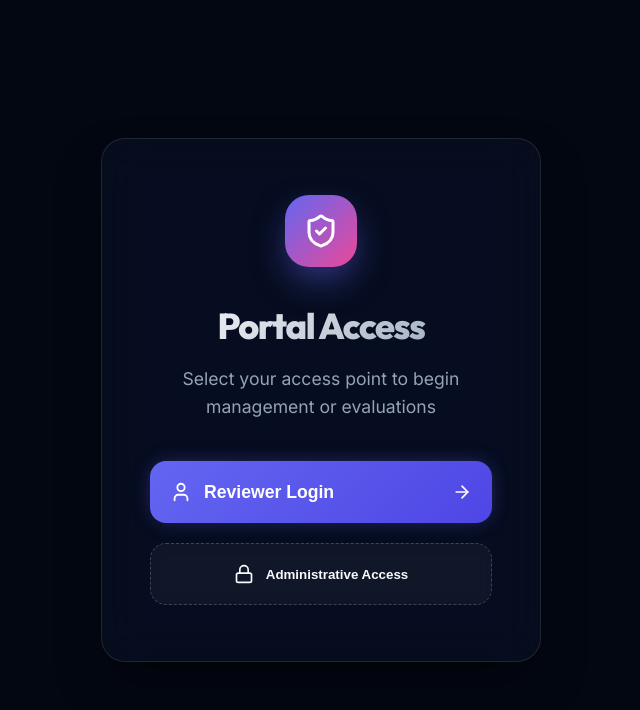
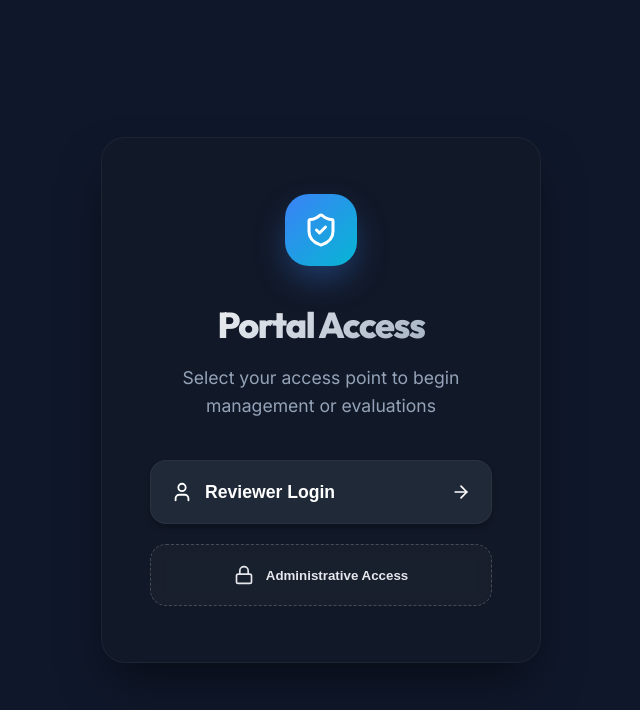
Before and after one commit to Girinadh007/EvalPro, a React (Vite) app: page / in a window 1280 px wide. Shown: the top 710 px of the page, without its empty margins (319-959 px from the left). Built offline with nearby package versions, Linux system fonts and the light colour scheme; no server answers.

Commit message:
style: implement Charcoal & Tech theme and simplify success feedback

```diff
--- a/src/index.css
+++ b/src/index.css
@@ -6,39 +6,33 @@
   font-weight: 400;
 
   color-scheme: dark;
-  color: rgba(255, 255, 255, 0.95);
-  background-color: #030712;
+  color: #E5E7EB;
+  background-color: #0F172A;
 
   font-synthesis: none;
   text-rendering: optimizeLegibility;
   -webkit-font-smoothing: antialiased;
   -moz-osx-font-smoothing: grayscale;
 
-  /* Vibrant Color System */
-  --primary: #6366f1;
-  /* Indigo */
-  --primary-glow: rgba(99, 102, 241, 0.5);
-  --secondary: #ec4899;
-  /* Pink */
-  --accent: #10b981;
-  /* Emerald */
-  --info: #0ea5e9;
-  /* Sky blue */
-  --warning: #f59e0b;
-  /* Amber */
-  --error: #ef4444;
-  /* Red */
+  /* Bold & Tech Color System */
+  --primary: #1F2937;
+  /* Charcoal */
+  --accent: #3B82F6;
+  /* Electric Blue */
+  --secondary: #06B6D4;
+  /* Cyan */
+  --accent-glow: rgba(59, 130, 246, 0.4);
 
-  --bg-dark: #030712;
-  --bg-card: rgba(15, 23, 42, 0.4);
-  --glass-border: rgba(255, 255, 255, 0.1);
-  --text-main: #f8fafc;
+  --bg-dark: #0F172A;
+  --bg-card: #111827;
+  --glass-border: rgba(255, 255, 255, 0.05);
+  --text-main: #E5E7EB;
   --text-muted: #94a3b8;
 
   --shadow-sm: 0 1px 2px 0 rgb(0 0 0 / 0.05);
   --shadow-md: 0 4px 6px -1px rgb(0 0 0 / 0.1), 0 2px 4px -2px rgb(0 0 0 / 0.1);
   --shadow-lg: 0 10px 15px -3px rgb(0 0 0 / 0.1), 0 4px 6px -4px rgb(0 0 0 / 0.1);
-  --shadow-glow: 0 0 20px -5px var(--primary-glow);
+  --shadow-glow: 0 0 25px -5px var(--accent-glow);
 }
 
 * {
@@ -140,14 +134,13 @@ body::before {
 /* Premium Glassmorphism */
 .glass {
   background: var(--bg-card);
-  backdrop-filter: blur(20px) saturate(180%);
-  -webkit-backdrop-filter: blur(20px) saturate(180%);
+  backdrop-filter: blur(25px) saturate(120%);
+  -webkit-backdrop-filter: blur(25px) saturate(120%);
   border: 1px solid var(--glass-border);
   border-radius: 1.5rem;
   box-shadow:
-    0 10px 25px -5px rgba(0, 0, 0, 0.3),
-    0 8px 10px -6px rgba(0, 0, 0, 0.3),
-    inset 0 1px 1px 0 rgba(255, 255, 255, 0.05);
+    0 10px 40px -10px rgba(0, 0, 0, 0.5),
+    inset 0 1px 1px 0 rgba(255, 255, 255, 0.03);
   transition: transform 0.3s cubic-bezier(0.34, 1.56, 0.64, 1), box-shadow 0.3s ease;
 }
 
@@ -186,9 +179,9 @@ select {
 input:focus,
 textarea:focus,
 select:focus {
-  border-color: var(--primary);
+  border-color: var(--accent);
   box-shadow:
-    0 0 0 4px rgba(99, 102, 241, 0.15),
+    0 0 0 4px rgba(59, 130, 246, 0.1),
     inset 0 2px 4px 0 rgba(0, 0, 0, 0.06);
   outline: none;
   background: rgba(15, 23, 42, 0.8);
@@ -211,14 +204,16 @@ select:focus {
 }
 
 .btn-primary {
-  background: linear-gradient(135deg, var(--primary) 0%, #4f46e5 100%);
+  background: var(--primary);
   color: white;
-  box-shadow: var(--shadow-glow);
+  border: 1px solid rgba(255, 255, 255, 0.05);
+  box-shadow: 0 4px 6px -1px rgba(0, 0, 0, 0.3);
 }
 
 .btn-primary:hover {
-  transform: translateY(-3px) scale(1.02);
-  box-shadow: 0 10px 20px -5px var(--primary-glow);
+  background: #2d3748;
+  transform: translateY(-2px);
+  box-shadow: 0 10px 15px -3px rgba(0, 0, 0, 0.4);
 }
 
 .btn-primary:active {
@@ -265,9 +260,22 @@ select:focus {
   font-weight: 700;
   text-transform: uppercase;
   letter-spacing: 0.05em;
-  background: rgba(99, 102, 241, 0.1);
-  color: var(--primary);
-  border: 1px solid rgba(99, 102, 241, 0.2);
+  background: rgba(59, 130, 246, 0.1);
+  color: var(--accent);
+  border: 1px solid rgba(59, 130, 246, 0.2);
+}
+
+.text-accent {
+  color: var(--accent);
+}
+
+.text-primary {
+  color: var(--accent);
+}
+
+/* Primary text in dash is often an accent highlight */
+.text-muted {
+  color: var(--text-muted);
 }
 
 .container {
@@ -298,7 +306,7 @@ select:focus {
 }
 
 .brand-icon {
-  background: linear-gradient(135deg, var(--primary) 0%, var(--secondary) 100%);
+  background: linear-gradient(135deg, var(--accent) 0%, var(--secondary) 100%);
   padding: 0.5rem;
   border-radius: 0.75rem;
   display: flex;
@@ -316,7 +324,7 @@ select:focus {
 }
 
 .brand-text span {
-  color: var(--primary);
+  color: var(--accent);
 }
 
 .brand-text .secondary-text {
--- a/src/pages/Login.tsx
+++ b/src/pages/Login.tsx
@@ -44,7 +44,7 @@ const Login = ({ onLogin }: LoginProps) => {
                 }}
             >
                 <div style={{
-                    background: 'linear-gradient(135deg, var(--primary) 0%, var(--secondary) 100%)',
+                    background: 'linear-gradient(135deg, var(--accent) 0%, var(--secondary) 100%)',
                     width: '72px',
                     height: '72px',
                     borderRadius: '1.5rem',
@@ -52,7 +52,7 @@ const Login = ({ onLogin }: LoginProps) => {
                     alignItems: 'center',
                     justifyContent: 'center',
                     margin: '0 auto 2rem auto',
-                    boxShadow: '0 15px 35px -5px rgba(99, 102, 241, 0.5)'
+                    boxShadow: '0 15px 35px -5px var(--accent-glow)'
                 }}>
                     <ShieldCheck size={36} color="white" />
                 </div>
--- a/src/pages/ReviewerDashboard.tsx
+++ b/src/pages/ReviewerDashboard.tsx
@@ -13,7 +13,6 @@ import {
     BarChart,
     MessageSquare,
     RotateCcw,
-    Trophy,
     Users
 } from 'lucide-react';
 import { toast } from 'react-hot-toast';
@@ -211,41 +210,22 @@ const ReviewerDashboard = () => {
 
             if (error) throw error;
 
-            toast.custom(() => (
-                <motion.div
-                    initial={{ opacity: 0, scale: 0.5, y: 50 }}
-                    animate={{ opacity: 1, scale: 1, y: 0 }}
-                    exit={{ opacity: 0, scale: 0.5 }}
-                    className="glass"
-                    style={{
-                        padding: '2.5rem 4rem',
-                        background: 'linear-gradient(135deg, var(--accent) 0%, var(--secondary) 100%)',
-                        color: 'white',
-                        borderRadius: '2.5rem',
-                        display: 'flex',
-                        flexDirection: 'column',
-                        alignItems: 'center',
-                        gap: '1.5rem',
-                        boxShadow: '0 40px 80px -20px var(--accent-glow)',
-                        zIndex: 9999,
-                        border: '2px solid rgba(255,255,255,0.2)'
-                    }}
-                >
-                    <motion.div
-                        animate={{
-                            scale: [1, 1.2, 1],
-                            rotate: [0, 10, -10, 0]
-                        }}
-                        transition={{ duration: 0.8, repeat: Infinity }}
-                    >
-                        <Trophy size={64} fill="rgba(255,255,255,0.2)" />
-                    </motion.div>
-                    <div style={{ textAlign: 'center' }}>
-                        <h3 style={{ margin: 0, fontSize: '2rem', fontWeight: 900, letterSpacing: '-0.03em' }}>Excellent!</h3>
-                        <p style={{ margin: '0.5rem 0 0 0', opacity: 0.9, fontSize: '1.1rem' }}>Review for <strong>{selectedTeam?.name}</strong> submitted by {reviewerName}.</p>
-                    </div>
-                </motion.div>
-            ), { duration: 4000 });
+            toast.success(`Review for ${selectedTeam?.name} submitted!`, {
+                position: 'top-center',
+                style: {
+                    background: 'var(--bg-card)',
+                    color: 'var(--text-main)',
+                    border: '1px solid var(--accent)',
+                    borderRadius: '1rem',
+                    padding: '1rem 1.5rem',
+                    fontWeight: 600,
+                    fontSize: '1rem'
+                },
+                iconTheme: {
+                    primary: 'var(--accent)',
+                    secondary: '#fff'
+                }
+            });
 
             setStep('team');
             setSelectedTeam(null);
@@ -531,11 +511,11 @@ const ReviewerDashboard = () => {
                                             width: '56px',
                                             height: '56px',
                                             borderRadius: '50%',
-                                            background: completedSessions.includes(session.id) ? 'var(--accent)' : 'rgba(99, 102, 241, 0.1)',
+                                            background: completedSessions.includes(session.id) ? 'var(--accent)' : 'rgba(59, 130, 246, 0.1)',
                                             display: 'flex',
                                             alignItems: 'center',
                                             justifyContent: 'center',
-                                            color: completedSessions.includes(session.id) ? 'white' : 'var(--primary)',
+                                            color: completedSessions.includes(session.id) ? 'white' : 'var(--accent)',
                                             marginBottom: '0.5rem'
                                         }}>
                                             {completedSessions.includes(session.id) ? <CheckCircle size={28} /> : <Clock size={28} />}
@@ -661,7 +641,7 @@ const ReviewerDashboard = () => {
                         >
                             <div style={{ display: 'flex', gap: '2.5rem' }}>
                                 <div style={{ display: 'flex', alignItems: 'center', gap: '0.75rem' }}>
-                                    <div style={{ width: '40px', height: '40px', borderRadius: '0.75rem', background: 'rgba(99, 102, 241, 0.1)', display: 'flex', alignItems: 'center', justifyContent: 'center', color: 'var(--primary)' }}>
+                                    <div style={{ width: '40px', height: '40px', borderRadius: '0.75rem', background: 'rgba(59, 130, 246, 0.1)', display: 'flex', alignItems: 'center', justifyContent: 'center', color: 'var(--accent)' }}>
                                         <Users size={20} />
                                     </div>
                                     <div>
@@ -670,7 +650,7 @@ const ReviewerDashboard = () => {
                                     </div>
                                 </div>
                                 <div style={{ display: 'flex', alignItems: 'center', gap: '0.75rem' }}>
-                                    <div style={{ width: '40px', height: '40px', borderRadius: '0.75rem', background: 'rgba(236, 72, 153, 0.1)', display: 'flex', alignItems: 'center', justifyContent: 'center', color: 'var(--secondary)' }}>
+                                    <div style={{ width: '40px', height: '40px', borderRadius: '0.75rem', background: 'rgba(6, 182, 212, 0.1)', display: 'flex', alignItems: 'center', justifyContent: 'center', color: 'var(--secondary)' }}>
                                         <Clock size={20} />
                                     </div>
                                     <div>
@@ -775,9 +755,9 @@ const ReviewerDashboard = () => {
                                                         height: '60px',
                                                         borderRadius: '1.5rem',
                                                         border: '2px solid',
-                                                        borderColor: marks[selectedSession?.criteria[activeCriterionIndex].id] === i ? 'var(--primary)' : 'rgba(255,255,255,0.05)',
-                                                        background: marks[selectedSession?.criteria[activeCriterionIndex].id] === i ? 'rgba(99, 102, 241, 0.15)' : 'rgba(255,255,255,0.02)',
-                                                        color: marks[selectedSession?.criteria[activeCriterionIndex].id] === i ? 'var(--primary)' : 'rgba(255,255,255,0.4)',
+                                                        borderColor: marks[selectedSession?.criteria[activeCriterionIndex].id] === i ? 'var(--accent)' : 'rgba(255,255,255,0.05)',
+                                                        background: marks[selectedSession?.criteria[activeCriterionIndex].id] === i ? 'rgba(59, 130, 246, 0.15)' : 'rgba(255,255,255,0.02)',
+                                                        color: marks[selectedSession?.criteria[activeCriterionIndex].id] === i ? 'var(--accent)' : 'rgba(255,255,255,0.4)',
                                                         fontSize: '1.4rem',
                                                         fontWeight: 900,
                                                         cursor: 'pointer',
@@ -792,13 +772,13 @@ const ReviewerDashboard = () => {
                                         {/* ❗ ITEM 6: Smart Inline Validation */}
                                         <div style={{ textAlign: 'center' }}>
                                             <div style={{ fontSize: '1.2rem', color: 'var(--text-muted)', marginBottom: '2rem' }}>
-                                                Score: <motion.span key={marks[selectedSession?.criteria[activeCriterionIndex].id]} initial={{ scale: 1.5, color: 'var(--primary)' }} animate={{ scale: 1, color: 'var(--primary)' }} style={{ fontWeight: 900, fontSize: '2rem' }}>{marks[selectedSession?.criteria[activeCriterionIndex].id] || 0}</motion.span> <span style={{ opacity: 0.3 }}>/ {selectedSession?.criteria[activeCriterionIndex].maxMarks}</span>
+                                                Score: <motion.span key={marks[selectedSession?.criteria[activeCriterionIndex].id]} initial={{ scale: 1.5, color: 'var(--accent)' }} animate={{ scale: 1, color: 'var(--accent)' }} style={{ fontWeight: 900, fontSize: '2rem' }}>{marks[selectedSession?.criteria[activeCriterionIndex].id] || 0}</motion.span> <span style={{ opacity: 0.3 }}>/ {selectedSession?.criteria[activeCriterionIndex].maxMarks}</span>
                                             </div>
                                             <div style={{ height: '6px', width: '100%', maxWidth: '400px', margin: '0 auto', background: 'rgba(255,255,255,0.03)', borderRadius: '3px', overflow: 'hidden' }}>
                                                 <motion.div
                                                     initial={{ width: 0 }}
                                                     animate={{ width: `${((marks[selectedSession?.criteria[activeCriterionIndex].id] || 0) / selectedSession?.criteria[activeCriterionIndex].maxMarks) * 100}%` }}
-                                                    style={{ height: '100%', background: 'linear-gradient(90deg, var(--primary) 0%, var(--secondary) 100%)' }}
+                                                    style={{ height: '100%', background: 'linear-gradient(90deg, var(--accent) 0%, var(--secondary) 100%)' }}
                                                 />
                                             </div>
                                         </div>
@@ -989,20 +969,20 @@ const ReviewerDashboard = () => {
                                 onClick={() => {
                                     toast("Shortcut: Arrow keys to navigate, Enter to proceed.", {
                                         icon: '⌨️',
-                                        style: { borderRadius: '1rem', background: 'rgba(15, 23, 42, 0.9)', color: 'white', border: '1px solid var(--primary)' }
+                                        style: { borderRadius: '1rem', background: 'var(--bg-card)', color: 'white', border: '1px solid var(--accent)' }
                                     });
                                 }}
                                 style={{
                                     width: '64px',
                                     height: '64px',
                                     borderRadius: '50%',
-                                    background: 'rgba(15, 23, 42, 0.9)',
-                                    color: 'var(--primary)',
+                                    background: 'var(--bg-card)',
+                                    color: 'var(--accent)',
                                     display: 'flex',
                                     alignItems: 'center',
                                     justifyContent: 'center',
                                     boxShadow: '0 15px 35px rgba(0,0,0,0.5)',
-                                    border: '1px solid rgba(99, 102, 241, 0.2)',
+                                    border: '1px solid rgba(59, 130, 246, 0.2)',
                                     backdropFilter: 'blur(10px)'
                                 }}
                             >
```
Also changed, not shown: src/pages/AdminDashboard.tsx (+8 -8 lines).
